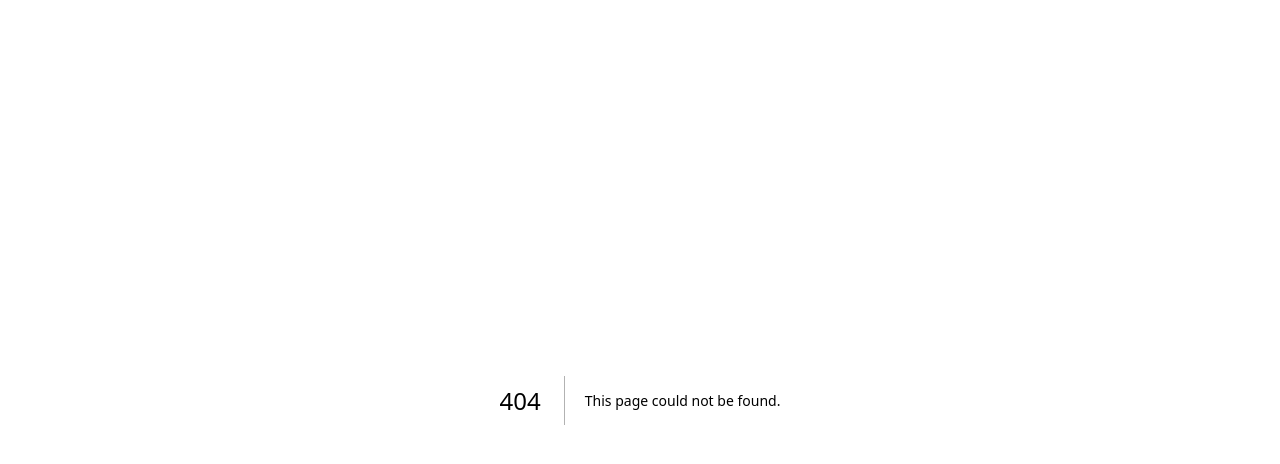
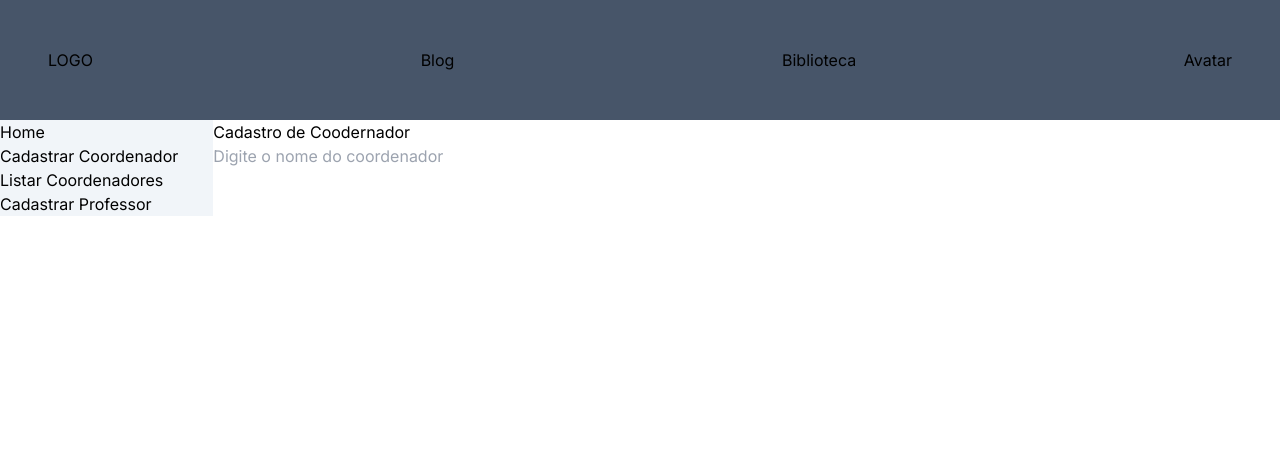
Before and after one commit to ValdecirFrancisco/avaliacao, a Next.js app: page /admin/coordinator/new in a window 1280 px wide. Before the commit this address had no page. Shown: the top 464 px of the page. Built offline with nearby package versions, Linux system fonts and the light colour scheme.

Commit message:
Layout Daschboard

```diff
--- /dev/null
+++ b/app/admin/coordinator/new/page.tsx
@@ -0,0 +1,11 @@
+export default function NewCoordinator() {
+    return (
+        <div>
+            <h1> Cadastro de Coodernador</h1>
+            <form action="">
+                <input type="text" name="name" placeholder="Digite o nome do coordenador" />
+        </form>
+        </div>
+
+    )
+}
--- /dev/null
+++ b/app/admin/coordinator/page.tsx
@@ -0,0 +1,7 @@
+export default function CoordinatorPage(){
+    return(
+
+        <h1> Lista de coordenadores </h1>
+
+    )
+}
--- /dev/null
+++ b/app/admin/layout.tsx
@@ -0,0 +1,21 @@
+import Aside from "../components/aside"
+import Nav from "../components/nav"
+
+export default function RootLayout({
+  children,
+}: {
+  children: React.ReactNode
+}) {
+  return (
+    <div>
+      <Nav />
+      <div className="flex">
+        <Aside />
+        <div className="w-full">
+          {children}
+        </div>
+      </div>
+
+    </div>
+  )
+}
--- /dev/null
+++ b/app/admin/page.tsx
@@ -0,0 +1,9 @@
+export default function Admin(){
+    return(
+        <div>
+            <h1 className="myclasse"> Bem Vindo, Admin </h1>
+
+        </div>
+
+    )
+}
--- /dev/null
+++ b/app/components/aside.tsx
@@ -0,0 +1,10 @@
+export default function Aside() {
+    return (
+        <ul className="w-64 bg-slate-100">
+            <li> <a href="/admin/">Home</a> </li>
+            <li> <a href="/admin/coordinator/new">Cadastrar Coordenador</a> </li>
+            <li> <a href="/admin/coordinator">Listar Coordenadores</a> </li>
+            <li> <a href="/admin/coordinator">Cadastrar Professor</a> </li>
+        </ul>
+    )
+}
--- /dev/null
+++ b/app/components/nav.tsx
@@ -0,0 +1,7 @@
+export default function Nav(){
+    return(
+        <nav className="flex justify-between p-12 bg-slate-600">
+            <h2>LOGO</h2> <h2>Blog</h2> <h2>Biblioteca</h2><h2>Avatar</h2>
+        </nav>
+    )
+}
--- a/app/globals.css
+++ b/app/globals.css
@@ -1,3 +1,7 @@
 @tailwind base;
 @tailwind components;
 @tailwind utilities;
+
+.myclasse{
+    background-color: green;
+}
--- a/app/page.tsx
+++ b/app/page.tsx
@@ -1,6 +1,6 @@
 import Image from 'next/image'
 
-export default function Home() {
+export default function Page() {
   return (
     <h2 className = 'text-center mt-16 bg-blue-500'> Home From Valdecir </h2>
   )
```
